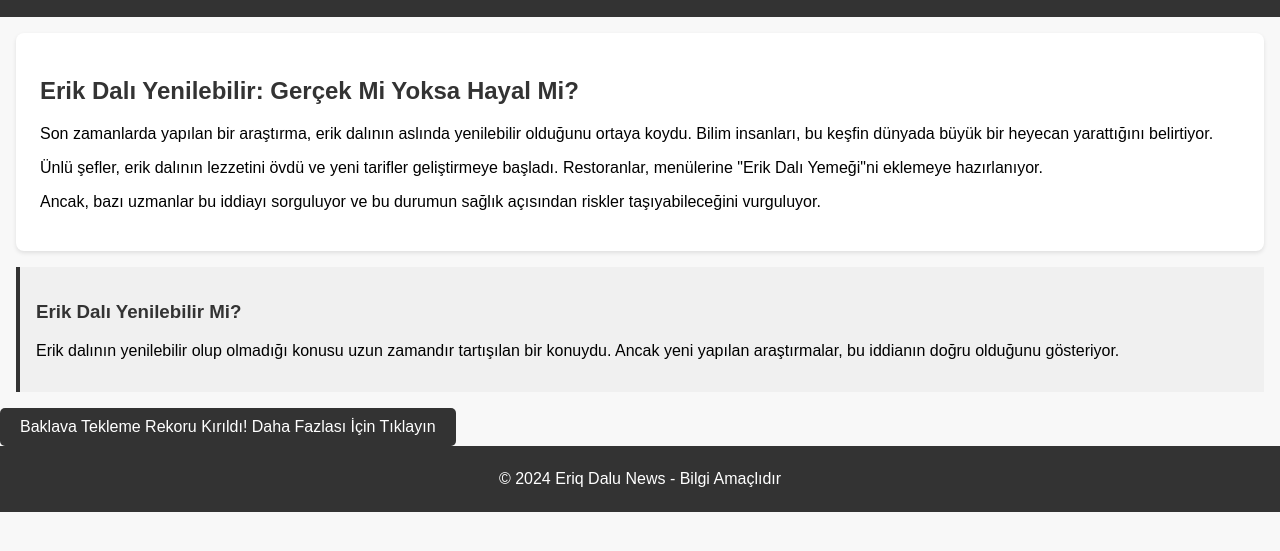
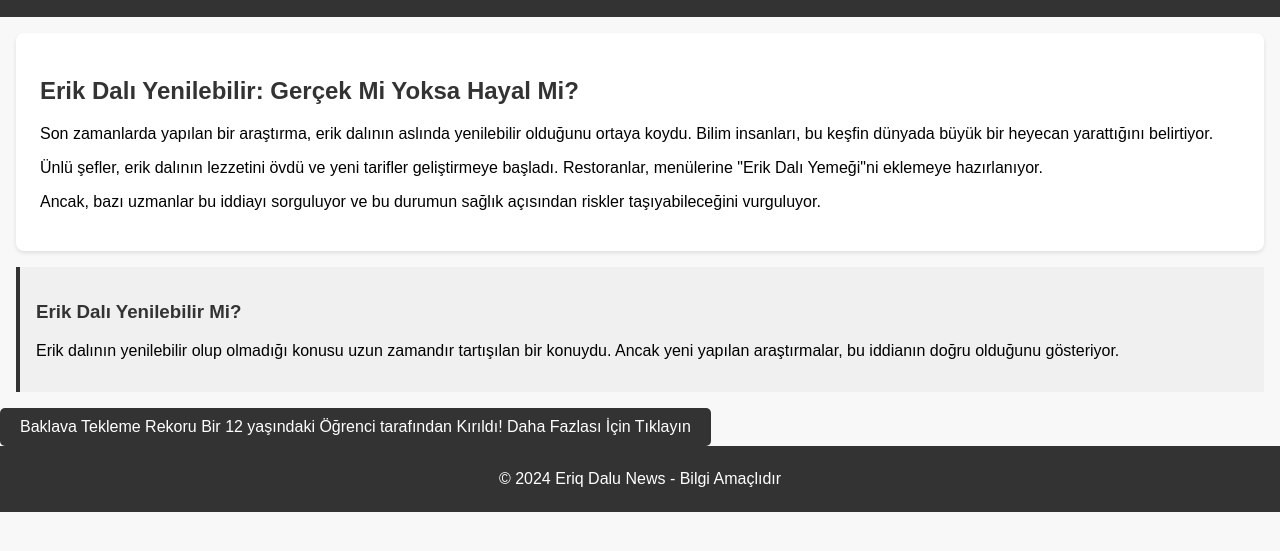
Before and after one commit to smartlizardpy/News, a plain HTML site: page index.html in a window 1280 px wide. Shown: the part 95-646 px from the top of the page. Drawn offline with Linux system fonts and the light colour scheme.

Commit message:
Update index.html

```diff
--- a/index.html
+++ b/index.html
@@ -60,7 +60,7 @@
 
 </aside>
 </main>
-    <button style="padding: 10px 20px; font-size: 16px; background-color: #333; color: #fff; border: none; border-radius: 5px; cursor: pointer;" onclick="window.location.href = 'https://www.youtube.com/watch?v=dQw4w9WgXcQ';">Baklava Tekleme Rekoru Kırıldı! Daha Fazlası İçin Tıklayın</button>
+    <button style="padding: 10px 20px; font-size: 16px; background-color: #333; color: #fff; border: none; border-radius: 5px; cursor: pointer;" onclick="window.location.href = 'https://www.youtube.com/watch?v=dQw4w9WgXcQ';">Baklava Tekleme Rekoru Bir 12 yaşındaki Öğrenci tarafından Kırıldı! Daha Fazlası İçin Tıklayın</button>
 <footer>
     <p>&copy; 2024 Eriq Dalu News - Bilgi Amaçlıdır</p>
 </footer>
```
